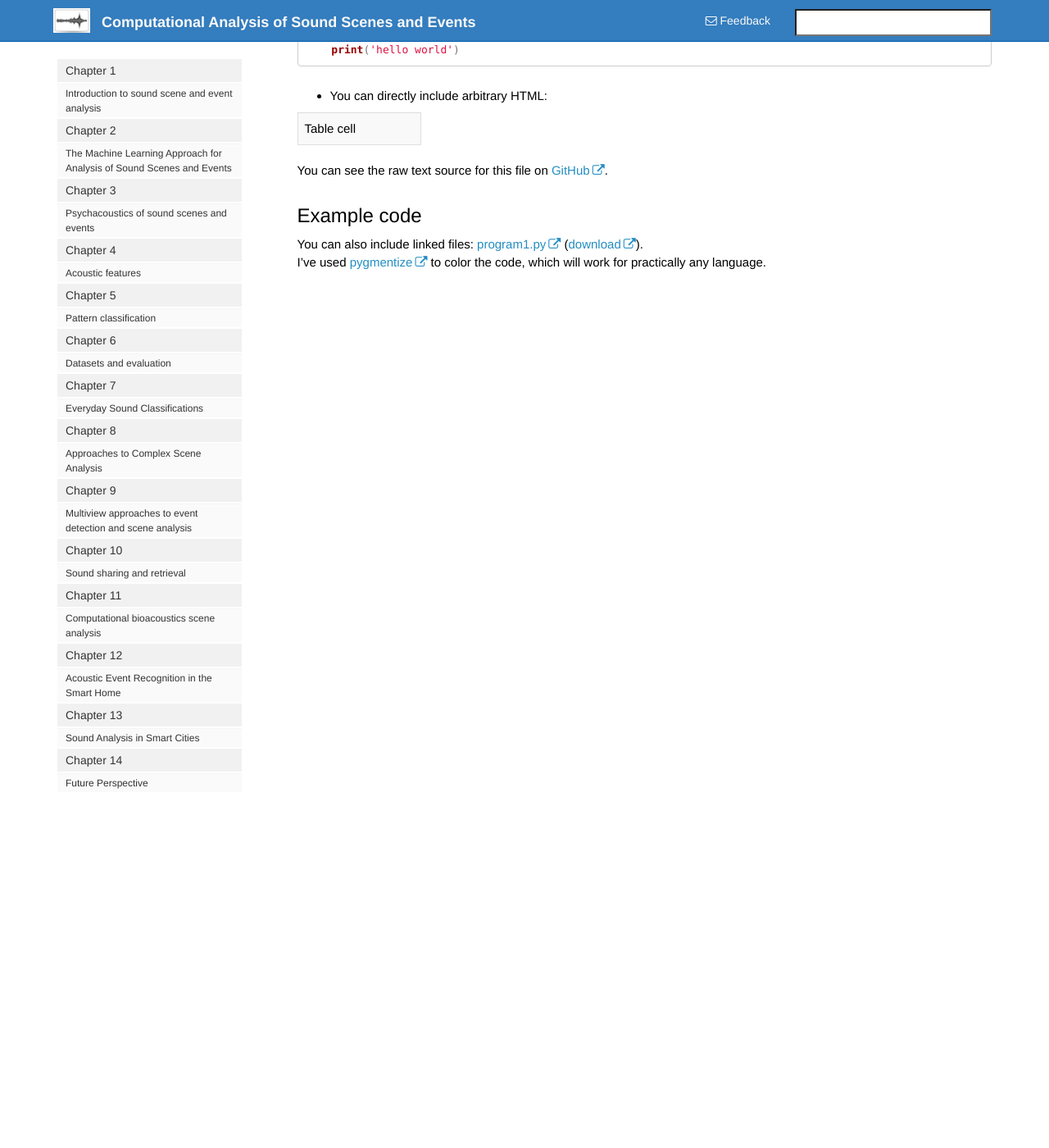
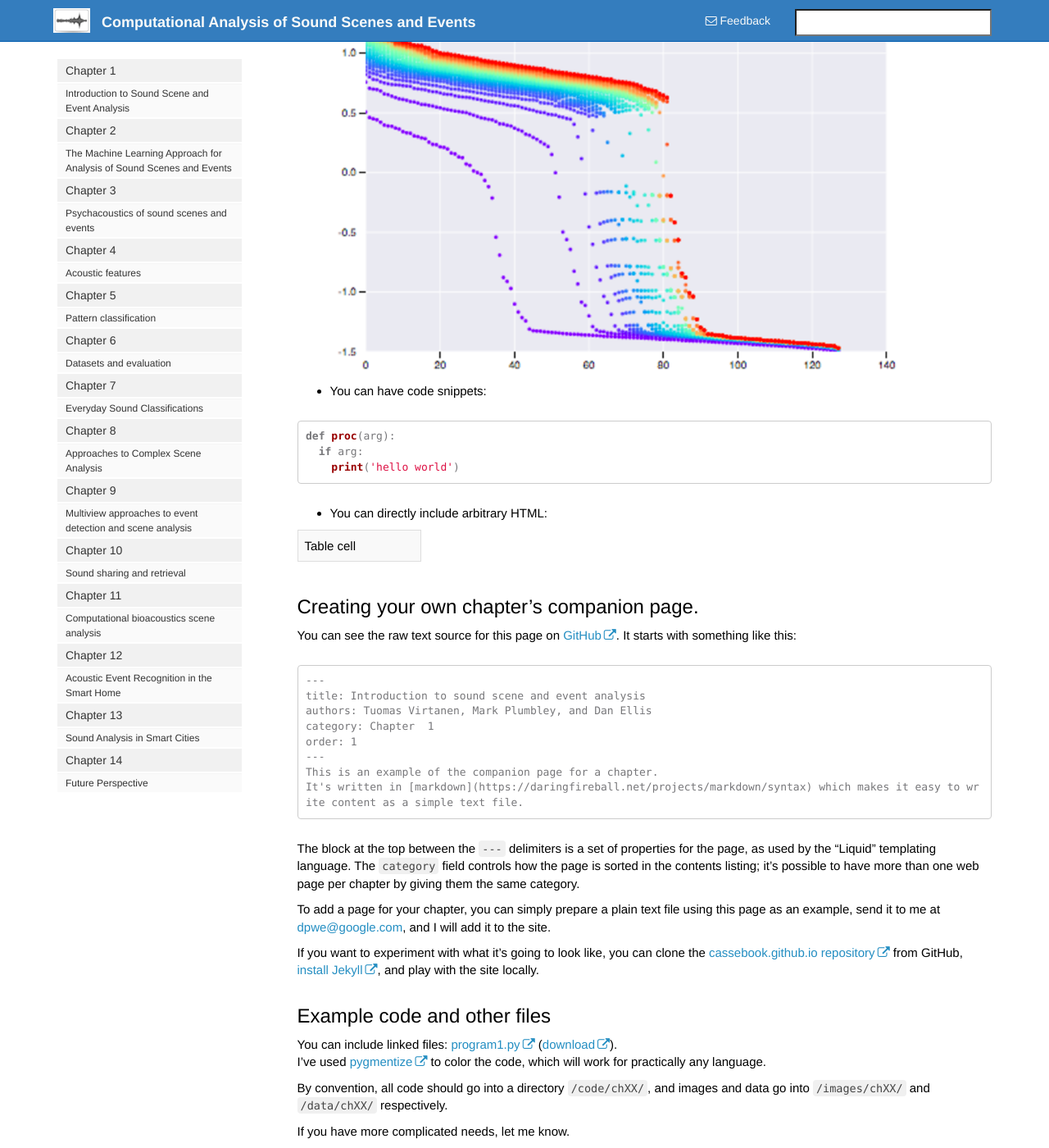
Before and after one commit to cassebook/cassebook.github.io, a Jekyll site: the page built from _docs/ch01/index.md, in a window 1280 px wide and 1400 px high, scrolled down 428 px. Shown: the whole window at 82% size. Built offline with Jekyll 4.4.1, drawn with Linux system fonts in a browser that asks for light colours; nearby versions of some CDN libraries; comment, search, counter and statistics services are not loaded; some of the changed text lies outside the part shown.

Commit message:
Added instructions to ch01 page.

````diff
--- a/_docs/ch01/index.md
+++ b/_docs/ch01/index.md
@@ -1,5 +1,5 @@
 ---
-title: Introduction to sound scene and event analysis
+title: Introduction to Sound Scene and Event Analysis
 authors: Tuomas Virtanen, Mark Plumbley, and Dan Ellis
 category: Chapter  1
 order: 1
@@ -8,6 +8,9 @@ This is an example of the companion page for a chapter.
 It's written in [markdown](https://daringfireball.net/projects/markdown/syntax) which makes it easy to write content as a simple text file.
 
 * You can have [links](http://www.google.com)
+
+* You can include images:
+  ![Example image](/images/ch01/example.png)
 
 * You can have code snippets:
 
@@ -25,13 +28,41 @@ def proc(arg):
     </tr>
 </table>
 
-You can see the raw text source for this file on
-[GitHub](https://raw.githubusercontent.com/cassebook/cassebook.github.io/master/_docs/ch01/index.md).
+## Creating your own chapter's companion page.
 
-## Example code
+You can see the raw text source for this page on
+[GitHub](https://raw.githubusercontent.com/cassebook/cassebook.github.io/master/_docs/ch01/index.md).  It starts with something like this:
 
-You can also include linked files:
+```text
+---
+title: Introduction to sound scene and event analysis
+authors: Tuomas Virtanen, Mark Plumbley, and Dan Ellis
+category: Chapter  1
+order: 1
+---
+This is an example of the companion page for a chapter.
+It's written in [markdown](https://daringfireball.net/projects/markdown/syntax) which makes it easy to write content as a simple text file.
+```
+
+The block at the top between the `---` delimiters is a set of properties for
+the page, as used by the "Liquid" templating language.  The `category` field
+controls how the page is sorted in the contents listing; it's possible to have more than one web page per chapter by giving them the same category.
+
+To add a page for your chapter, you can simply prepare a plain text file
+using this page as an example, send it to me at [dpwe@google.com](mailto:dpwe@google.com), and I will add it to the site.
+
+If you want to experiment with what it's going to look like, you can clone
+the [cassebook.github.io repository](https://github.com/cassebook/cassebook.github.io) from GitHub, [install Jekyll](https://jekyllrb.com), and play with the site locally.
+
+## Example code and other files
+
+You can include linked files:
 [program1.py]({{ site.url }}/code/ch01/program1.py.html)
 ([download]({{ site.url }}/code/ch01/program1.py)).
 I've used [pygmentize](http://pygments.org)
 to color the code, which will work for practically any language.
+
+By convention, all code should go into a directory `/code/chXX/`, and
+images and data go into `/images/chXX/` and `/data/chXX/` respectively.
+
+If you have more complicated needs, let me know.
````
Also changed, not shown: images/ch01/example.png (added).
